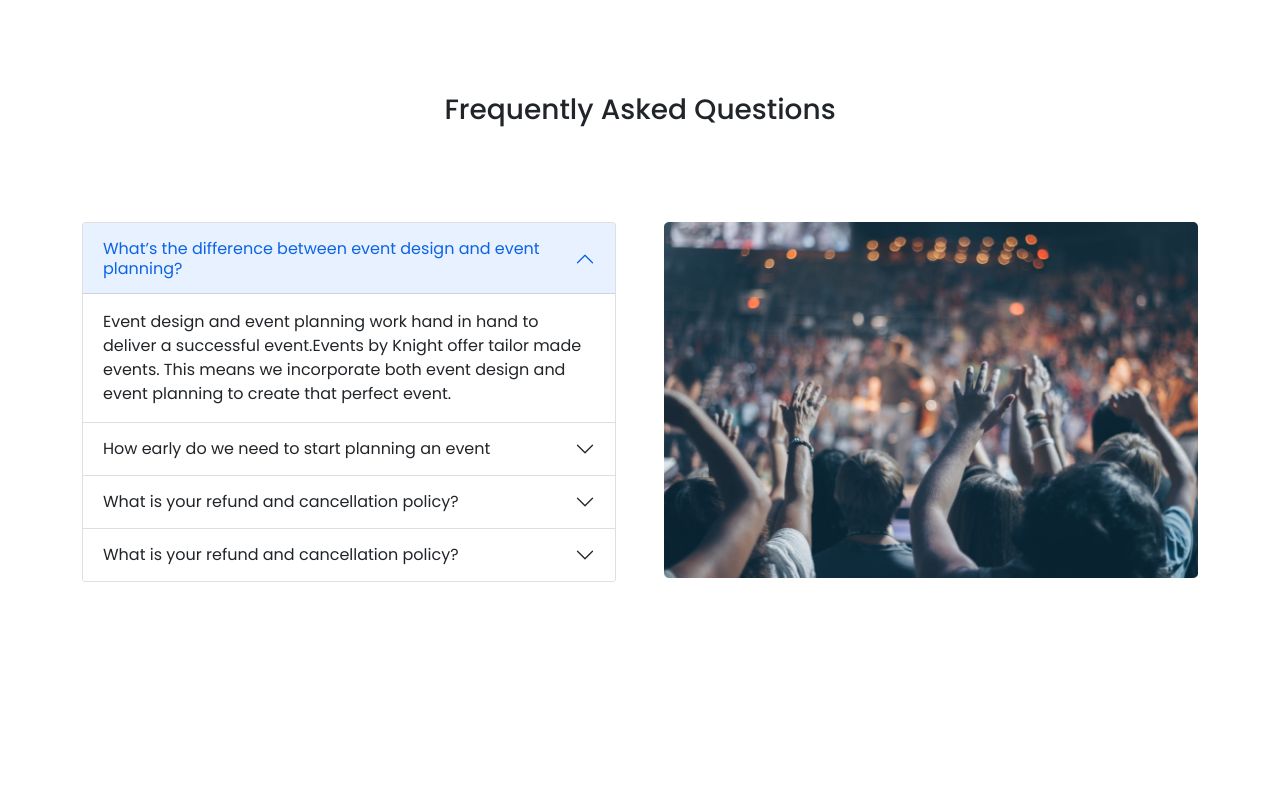
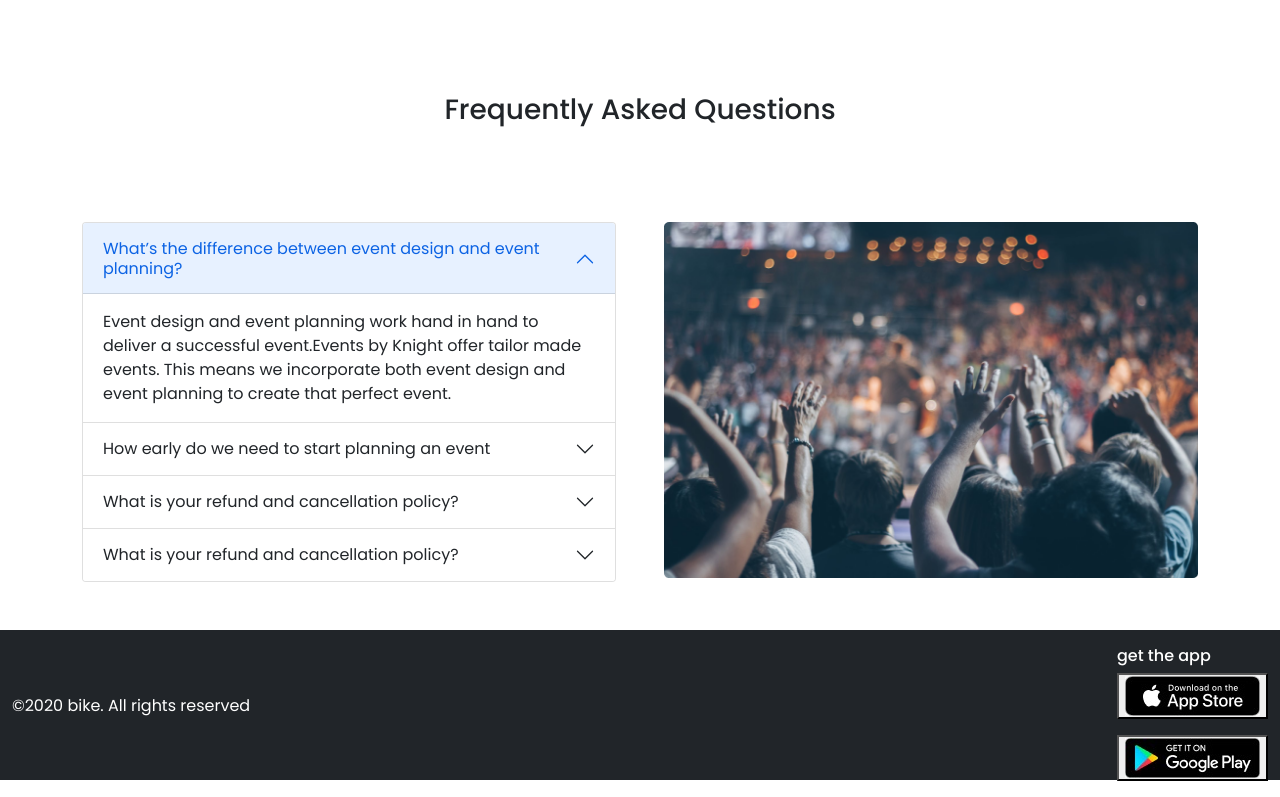
Before and after one commit to noormohammad20/hirajheel_convention_center_website, a plain HTML site: page index.html in a window 1280 px wide. Shown: the part 2017-2814 px from the top of the page. Before the commit the page ends 2647 px from the top, so only its background shows below. Drawn offline with nearby package versions, Linux system fonts and the light colour scheme; a web font is replaced by a local one.

Commit message:
footer section added

```diff
--- a/css/style.css
+++ b/css/style.css
@@ -5,3 +5,6 @@ font-family: 'Poppins', sans-serif;
     width:auto;
     height: 584px;
 }
+.footer{
+    height: 150px;
+}
--- a/index.html
+++ b/index.html
@@ -270,6 +270,7 @@
         </section>
 
         <!-- fourth part (faq) started -->
+
         <section class="container">
             <h3 class="text-center my-5 py-5">Frequently Asked Questions</h3>
             <div class="row row row-cols-1 row-cols-lg-2 row-cols-sm-1 g-5 mb-5">
@@ -344,15 +345,31 @@
                 <div class="col">
                     <img class="img-fluid" src="/images/people.png" alt="" srcset="">
                 </div>
-
             </div>
-
-
-
         </section>
 
     </main>
     <footer>
+        <!-- footer section started -->
+
+        <section class="container-fluid bg-dark text-white footer pt-3">
+            <div class="d-flex justify-content-between">
+                <div>
+                    <p class="pt-5">&copy;2020 bike. All rights reserved</p>
+
+                </div>
+
+                <div>
+                    <h6>get the app</h6>
+                    <p><a href="https://play.google.com/store/apps/details?id=com.yahoo.mobile.client.android.mail"><button><img
+                                    src="/images/apple.jpg" alt="" srcset=""></button></a></p>
+                    <p> <a href="https://apps.apple.com/us/story/id1593260312?itscg=10000&itsct="><button><img
+                                    src="/images/playstore.jpg" alt="" srcset=""></button></a></p>
+                </div>
+
+            </div>
+
+        </section>
 
     </footer>
 
```
Also changed, not shown: images/apple.jpg (added), images/playstore.jpg (added).
